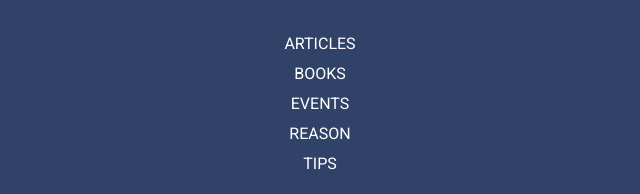
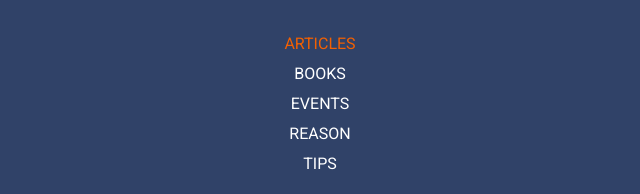
Before and after one commit to Lrpoblet/responsive-web-exercise, a website: page src/html/index.html in a window 1280 px wide. In both pictures the pointer is over the link "ARTICLES". Shown: the part 1641-1835 px from the top of the page, 320-960 px from the left. Drawn offline with nearby package versions, Linux system fonts and the light colour scheme; files that its build step writes are made by us from their sources; files whose address does not match are found by name.

Commit message:
small improves

```diff
--- a/src/scss/layout/_footer.scss
+++ b/src/scss/layout/_footer.scss
@@ -27,6 +27,10 @@
       text-decoration: none;
       padding: 10px;
     }
+
+    &-link:hover {
+      color: $color-sec;
+    }
   }
 
   .copyright {
--- a/src/scss/layout/_header.scss
+++ b/src/scss/layout/_header.scss
@@ -17,7 +17,6 @@
   align-items: center;
   justify-content: flex-end;
 
-  // no ocupa el ancho del contenedor
   &-content {
     display: flex;
     flex-direction: column;
--- a/src/scss/main.scss
+++ b/src/scss/main.scss
@@ -7,4 +7,3 @@
 @import "layout/section1";
 @import "layout/section2";
 @import "layout/footer";
-// @import 'pages/index';
```
Also changed, not shown: src/scss/pages/_index.scss (deleted).
